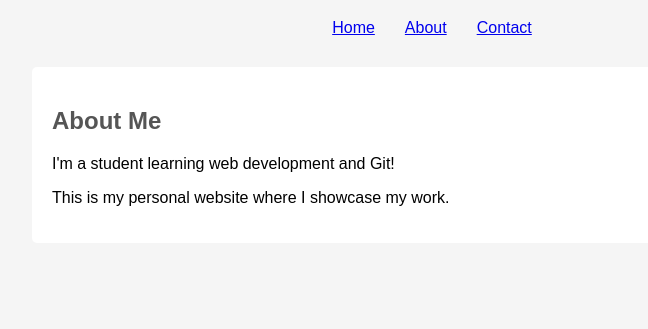
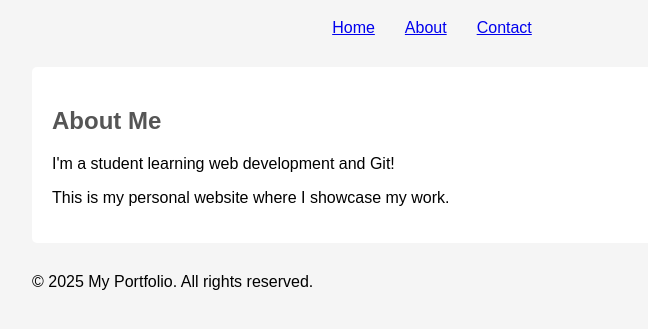
Before and after one commit to hopperskotch/nicky-boyle-stashing-practice, a plain HTML site: page index.html in a window 1280 px wide. Shown: the part 81-410 px from the top of the page, without its empty margins (208-856 px from the left). Drawn offline with Linux system fonts and the light colour scheme; files that its build step writes are made by us from their sources.

Commit message:
Added footer

```diff
--- a/index.html
+++ b/index.html
@@ -23,5 +23,8 @@
     <p>I'm a student learning web development and Git!</p>
     <p>This is my personal website where I showcase my work.</p>
 </section>
+<footer>
+    <p>&copy; 2025 My Portfolio. All rights reserved.</p>
+</footer>
 </body>
 </html>
```
